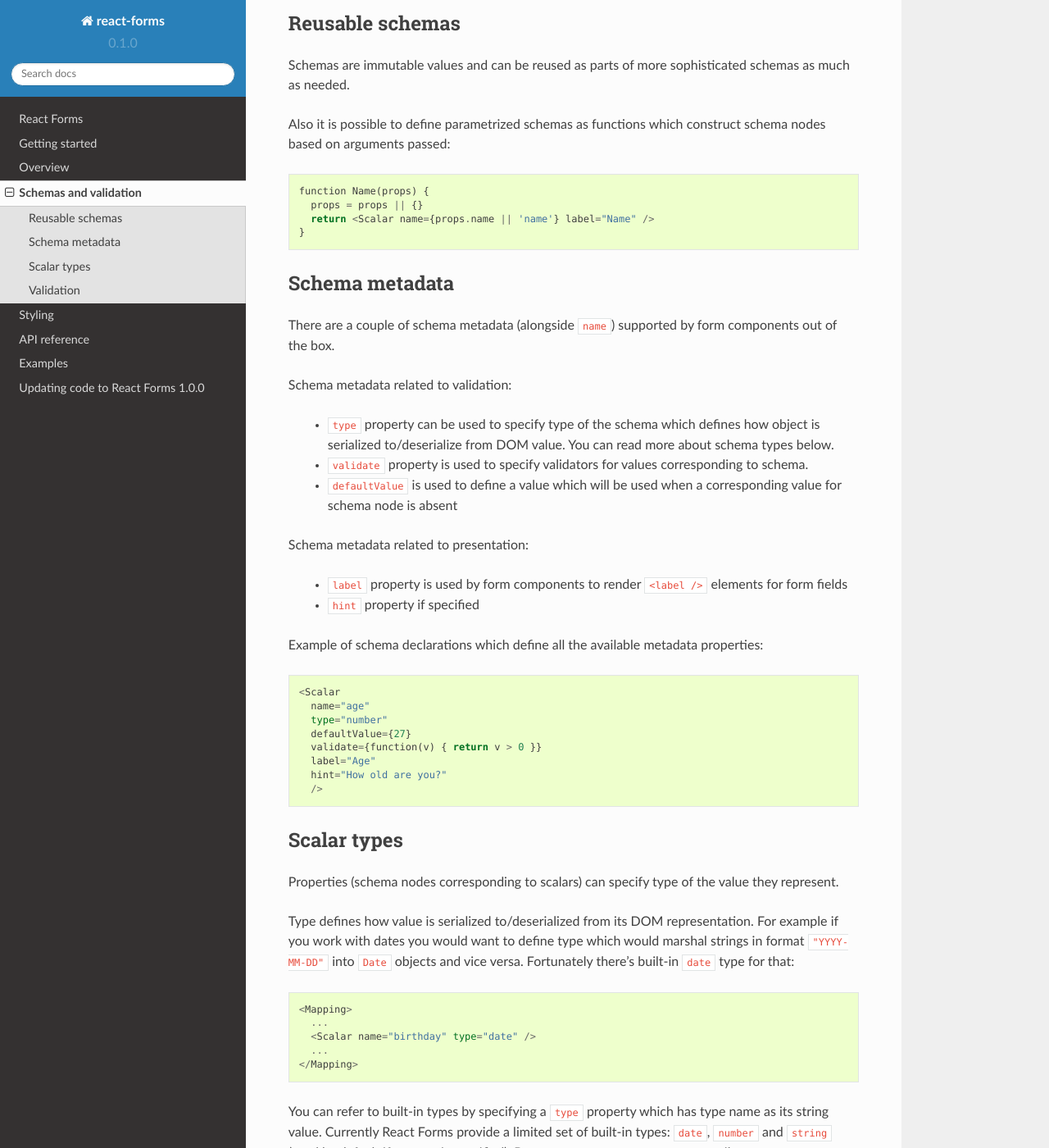
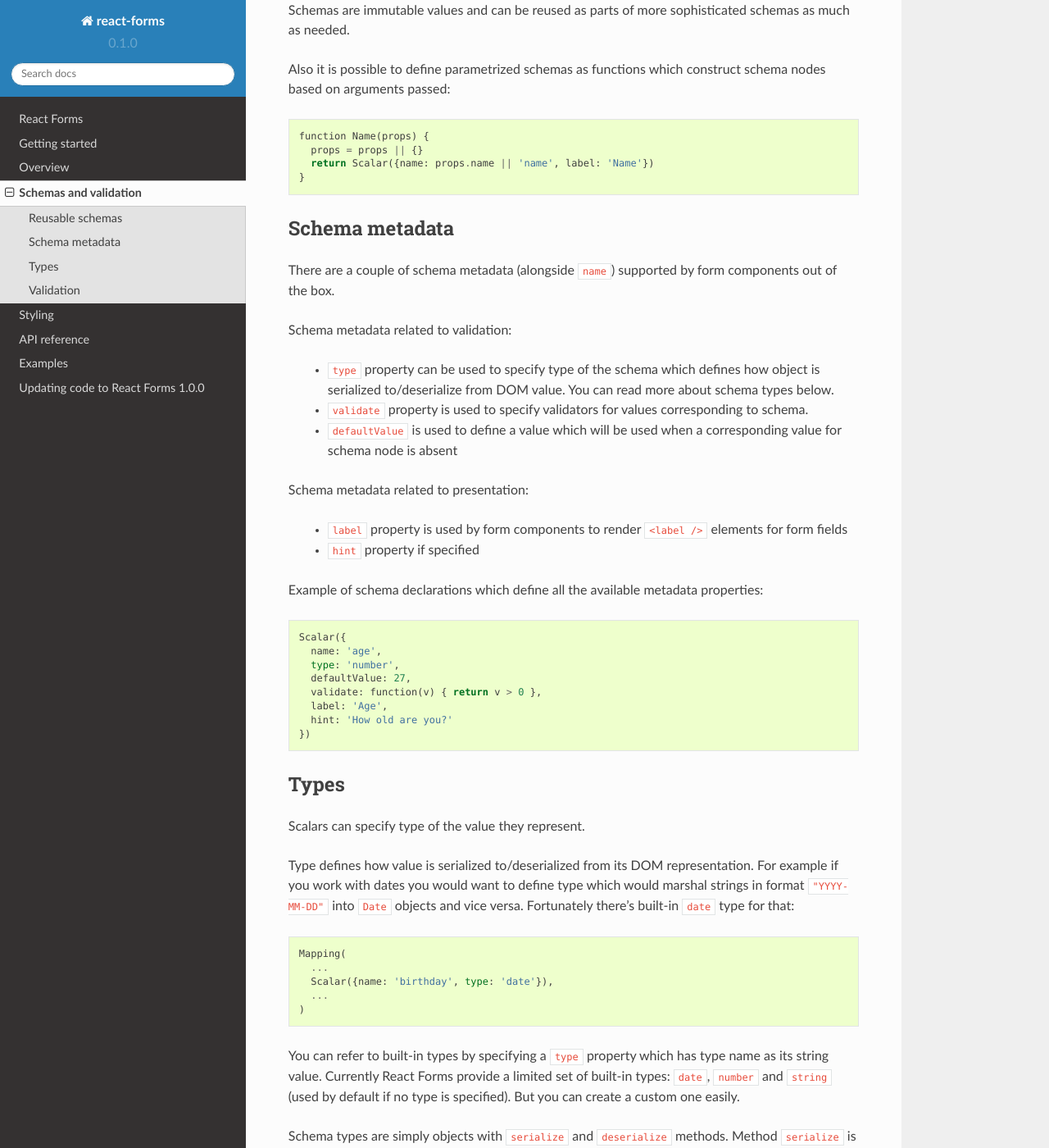
Before and after one commit to prometheusresearch-archive/react-forms, a Sphinx documentation site: the page built from docs/schema.rst, in a window 1280 px wide and 1400 px high, scrolled down 799 px. Shown: the whole window at 82% size. Built offline with Sphinx 7.4.7 and the Read the Docs theme 2.0.0, drawn with Linux system fonts in a browser that asks for light colours; some of the changed text lies outside the part shown.

Commit message:
docs: update docs not to use JSX for schemas

```diff
--- a/docs/schema.rst
+++ b/docs/schema.rst
@@ -25,12 +24,9 @@
 Forms schema API is designed to be compatible with JSX. The schema above can be
 specified using JSX syntax::
 
-  var PersonSchema = (
-    <Mapping>
-      <Scalar name="name" label="Name" />
-      <Scalar name="dob" label="Date Of Birth" />
-    </Mapping>
-  )
+  var PersonSchema = Mapping(
+    Scalar({name: 'name', label: 'Name'}),
+    Scalar({name: 'dob', label: 'Date Of Birth'}))
 
 Reusable schemas
 ----------------
@@ -71,31 +67,30 @@
 Example of schema declarations which define all the available metadata
 properties::
 
-  <Scalar
-    name="age"
-    type="number"
-    defaultValue={27}
-    validate={function(v) { return v > 0 }}
-    label="Age"
-    hint="How old are you?"
-    />
+  Scalar({
+    name: 'age',
+    type: 'number',
+    defaultValue: 27,
+    validate: function(v) { return v > 0 },
+    label: 'Age',
+    hint: 'How old are you?'
+  })
 
-Scalar types
---------------
+Types
+-----
 
-Properties (schema nodes corresponding to scalars) can specify type of the value
-they represent.
+Scalars can specify type of the value they represent.
 
 Type defines how value is serialized to/deserialized from its DOM
 representation. For example if you work with dates you would want to define type
 which would marshal strings in format ``"YYYY-MM-DD"`` into ``Date`` objects and
 vice versa. Fortunately there's built-in ``date`` type for that::
 
-  <Mapping>
+  Mapping(
     ...
-    <Scalar name="birthday" type="date" />
+    Scalar({name: 'birthday', type: 'date'}),
     ...
-  </Mapping>
+  )
 
 You can refer to built-in types by specifying a ``type`` property which has type
 name as its string value. Currently React Forms provide a limited set of
@@ -125,7 +120,7 @@
     }
   })
 
-  <Scalar type={MyType} />
+  var schema = Scalar({type: MyType})
 
 Validation
 ----------
```
Also changed, not shown: other parts of docs/schema.rst (+8 -11 lines), docs/getting-started.rst (+20 -18 lines), docs/index.rst (+7 -16 lines), docs/overview.rst (+17 -51 lines).
